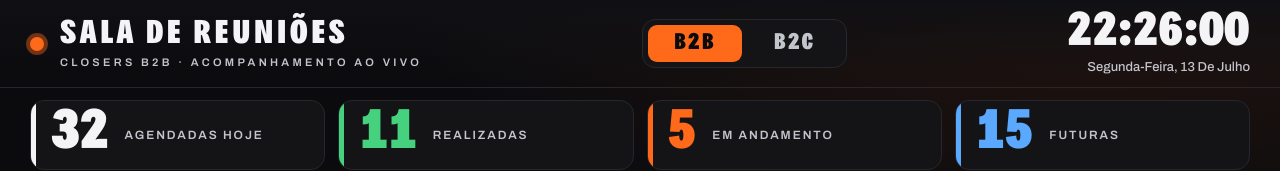
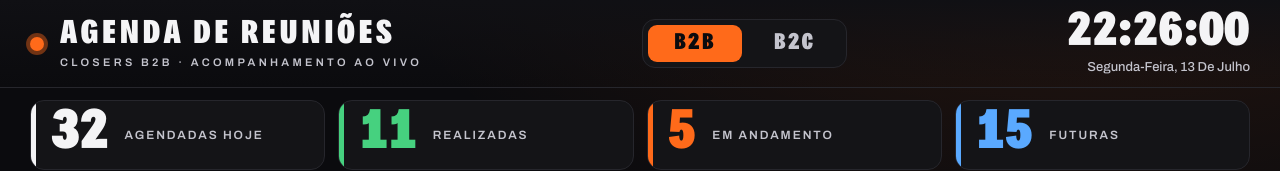
Before and after one commit to mattheusdosantosss/agenda-closers, a website: page index.html in a window 1280 px wide. Shown: the top 171 px of the page. Drawn offline with Linux system fonts and the light colour scheme; no server answers.

Commit message:
v8: header "Sala de Reuniões" -> "Agenda de Reuniões"
Co-Authored-By: Claude Opus 4.8 <noreply@anthropic.com>

```diff
--- a/index.html
+++ b/index.html
@@ -3,7 +3,7 @@
 <head>
 <meta charset="UTF-8">
 <meta name="viewport" content="width=device-width, initial-scale=1.0">
-<title>Sala de Reuniões · Closers · Ao Vivo</title>
+<title>Agenda de Reuniões · Closers · Ao Vivo</title>
 <link rel="preconnect" href="https://fonts.googleapis.com">
 <link rel="preconnect" href="https://fonts.gstatic.com" crossorigin>
 <link href="https://fonts.googleapis.com/css2?family=Archivo:wght@400;500;600;700;800&display=swap" rel="stylesheet">
@@ -217,7 +217,7 @@
   <div class="brand">
     <span class="live-dot"></span>
     <div>
-      <h1>Sala de Reuniões</h1>
+      <h1>Agenda de Reuniões</h1>
       <small id="brandSub">Closers · acompanhamento ao vivo</small>
     </div>
   </div>
```
